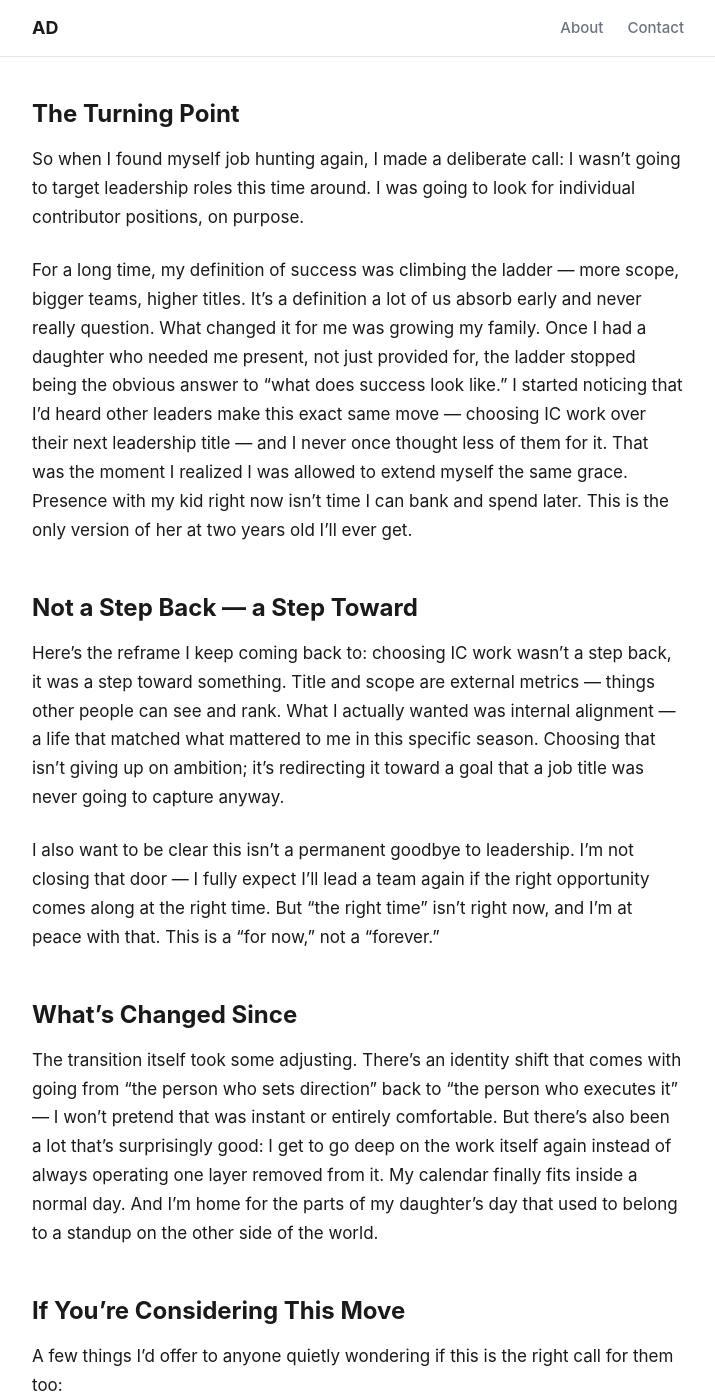
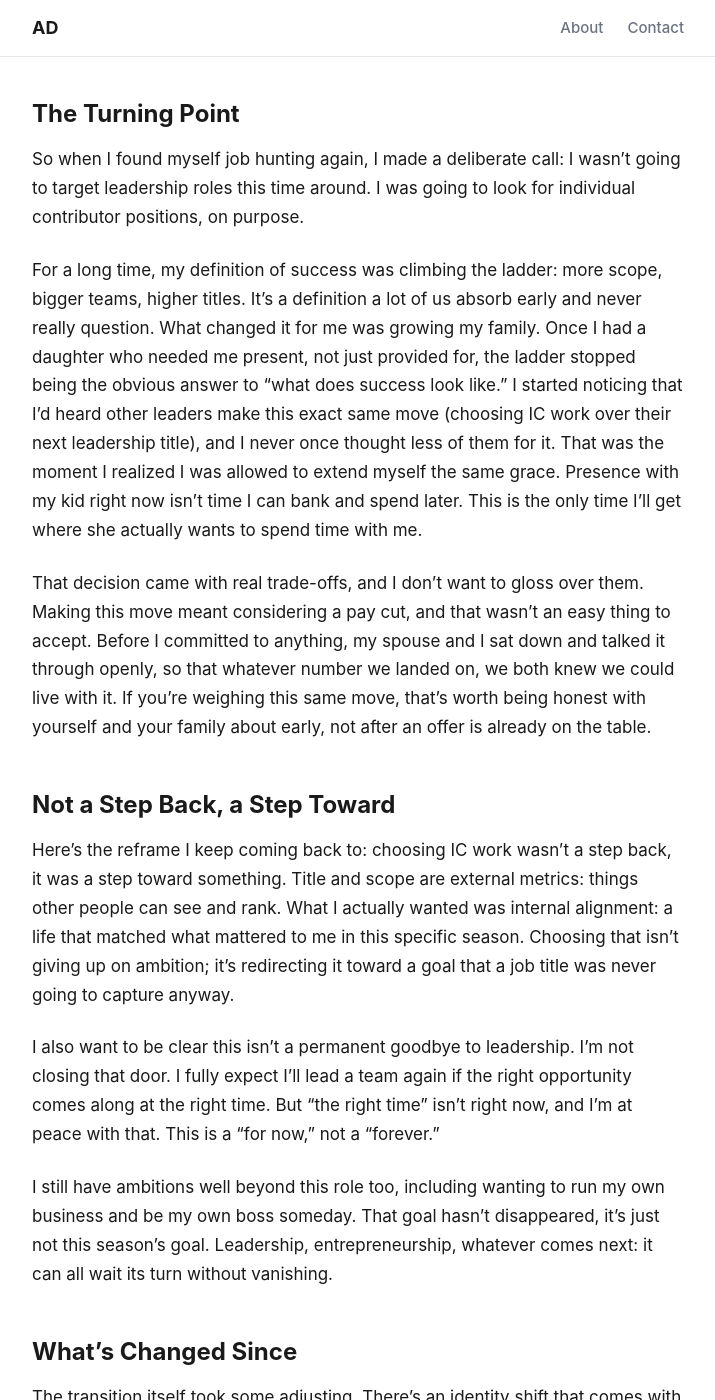
Before and after one commit to aneeldadani/aneeldadani.github.io, a Jekyll site: the page built from _posts/2026-07-12-from-leader-to-individual-contributor.md, in a window 1280 px wide and 1400 px high, scrolled down 1514 px. Shown: the whole window, without its empty margins (282-997 px from the left). Built offline with Jekyll 4.4.1, drawn with Linux system fonts in a browser that asks for light colours; some of the changed text lies outside the part shown.

Commit message:
Polish IC transition post: remove em dashes, add trade-off details
Removes all em dashes in favor of periods/colons/parentheses, swaps
two requested phrasings, adds the pay-cut/spousal discussion and the
own-boss ambition, and links back to the Job Search Tips post.

Co-Authored-By: Claude Sonnet 5 <noreply@anthropic.com>
Claude-Session: https://claude.ai/code/session_01CrXAeYDJ61EQDLUUJWPcEb

```diff
--- a/_posts/2026-07-12-from-leader-to-individual-contributor.md
+++ b/_posts/2026-07-12-from-leader-to-individual-contributor.md
@@ -1,51 +1,57 @@
 ---
 layout: post
-title: "Stepping Back Into Individual Contributor Work — Not a Step Back"
+title: "Stepping Back Into Individual Contributor Work Is Not a Step Back"
 subtitle: "Why I went looking for an individual contributor role instead of my next leadership title"
 date: 2026-07-12
 author: Aneel Dadani
 tags: [Leadership, Career, Management]
 ---
 
-A few months ago, I found myself back on the job market after several years in senior leadership. Here's the part that surprises people: I wasn't looking for my next leadership title. I went looking for an individual contributor role, on purpose. When I tell people that, I can usually see the same question forming behind their eyes before they ask it out loud: "Wait, why would you go backwards?" There's an assumption baked into that question — that choosing IC work over leadership must be a step down, or a consolation prize. I want to answer that honestly: it wasn't either. This was a decision I made deliberately, and I want to share how I got there, because I know I'm not the only leader who's quietly wrestled with this same tradeoff.
+A few months ago, I found myself back on the job market after several years in senior leadership. Here's the part that surprises people: I wasn't looking for my next leadership title. I went looking for an individual contributor role, on purpose. When I tell people that, I can usually see the same question forming behind their eyes before they ask it out loud: "Wait, why would you go backwards?" There's an assumption baked into that question: that choosing IC work over leadership must be a step down, or a consolation prize. I want to answer that honestly: it wasn't either. This was a decision I made deliberately, and I want to share how I got there, because I know I'm not the only leader who's quietly wrestled with this same tradeoff.
 
 ## What Leadership Gave Me
 
-I want to be clear about something up front: I loved being a leader. Over more than five years in senior leadership roles, I got to set strategy, build teams from the ground up, and watch people I mentored grow into roles I knew they were capable of long before they believed it themselves. There's a specific kind of satisfaction in that — in multiplying your impact through other people instead of just your own two hands. So when I started applying to roles again, it wasn't because I'd soured on leadership. It's a story about timing, and about what I actually wanted this season of my life to look like.
+I want to be clear about something up front: I loved being a leader. Over more than five years in senior leadership roles, I got to set strategy, build teams from the ground up, and watch people I mentored grow into roles I knew they were capable of long before they believed it themselves. There's a specific kind of satisfaction in that: multiplying your impact through other people instead of just your own two hands. So when I started applying to roles again, it wasn't because I'd soured on leadership. It's a story about timing, and about what I actually wanted this season of my life to look like.
 
 ## The Real Strain
 
-About two years ago, our family grew — I became a dad. That was the first time in my life I had to learn how to balance family life with work life, and it's a balance I've been working at, imperfectly, ever since.
+About two years ago, our family grew. I became a dad. That was the first time in my life I had to learn how to balance family life with work life, and it's a balance I've been working at, imperfectly, ever since.
 
-In my last leadership role, I managed a global team. On paper, that's a great career accomplishment. In practice, it meant my calendar didn't respect a single time zone. Standups with one region meant being online before sunrise. 1:1s and exec syncs with another meant staying logged on well after dinner. Strategic thinking — the kind of deep, uninterrupted work that leadership actually requires — had to get squeezed into whatever gaps were left, which usually meant early mornings or late nights.
+In my last leadership role, I managed a global team. On paper, that's a great career accomplishment. In practice, it meant my calendar didn't respect a single time zone. Standups with one region meant being online before sunrise. 1:1s and exec syncs with another meant staying logged on well after dinner. Strategic thinking (the kind of deep, uninterrupted work that leadership actually requires) had to get squeezed into whatever gaps were left, which usually meant early mornings or late nights.
 
-Here's the thing about leadership work: it doesn't compress into a tidy 9-to-5. It bleeds into the edges of the day. And those edges — early morning, evening, the in-between moments — are exactly the hours my two-year-old needed me most. I found myself constantly triangulating between three things that all mattered deeply to me: setting the strategic direction my team needed, being genuinely present and supportive for the people I managed, and being home and available for my family. I could usually manage two out of three on any given day. All three, consistently, started to feel impossible.
+Here's the thing about leadership work: it doesn't compress into a tidy 9-to-5. It bleeds into the edges of the day. And those edges (early morning, evening, the in-between moments) are exactly the hours my family needed me the most. I found myself constantly triangulating between three things that all mattered deeply to me: setting the strategic direction my team needed, being genuinely present and supportive for the people I managed, and being home and available for my family. I could usually manage two out of three on any given day. All three, consistently, started to feel impossible.
 
 ## The Turning Point
 
 So when I found myself job hunting again, I made a deliberate call: I wasn't going to target leadership roles this time around. I was going to look for individual contributor positions, on purpose.
 
-For a long time, my definition of success was climbing the ladder — more scope, bigger teams, higher titles. It's a definition a lot of us absorb early and never really question. What changed it for me was growing my family. Once I had a daughter who needed me present, not just provided for, the ladder stopped being the obvious answer to "what does success look like." I started noticing that I'd heard other leaders make this exact same move — choosing IC work over their next leadership title — and I never once thought less of them for it. That was the moment I realized I was allowed to extend myself the same grace. Presence with my kid right now isn't time I can bank and spend later. This is the only version of her at two years old I'll ever get.
+For a long time, my definition of success was climbing the ladder: more scope, bigger teams, higher titles. It's a definition a lot of us absorb early and never really question. What changed it for me was growing my family. Once I had a daughter who needed me present, not just provided for, the ladder stopped being the obvious answer to "what does success look like." I started noticing that I'd heard other leaders make this exact same move (choosing IC work over their next leadership title), and I never once thought less of them for it. That was the moment I realized I was allowed to extend myself the same grace. Presence with my kid right now isn't time I can bank and spend later. This is the only time I'll get where she actually wants to spend time with me.
 
-## Not a Step Back — a Step Toward
+That decision came with real trade-offs, and I don't want to gloss over them. Making this move meant considering a pay cut, and that wasn't an easy thing to accept. Before I committed to anything, my spouse and I sat down and talked it through openly, so that whatever number we landed on, we both knew we could live with it. If you're weighing this same move, that's worth being honest with yourself and your family about early, not after an offer is already on the table.
 
-Here's the reframe I keep coming back to: choosing IC work wasn't a step back, it was a step toward something. Title and scope are external metrics — things other people can see and rank. What I actually wanted was internal alignment — a life that matched what mattered to me in this specific season. Choosing that isn't giving up on ambition; it's redirecting it toward a goal that a job title was never going to capture anyway.
+## Not a Step Back, a Step Toward
 
-I also want to be clear this isn't a permanent goodbye to leadership. I'm not closing that door — I fully expect I'll lead a team again if the right opportunity comes along at the right time. But "the right time" isn't right now, and I'm at peace with that. This is a "for now," not a "forever."
+Here's the reframe I keep coming back to: choosing IC work wasn't a step back, it was a step toward something. Title and scope are external metrics: things other people can see and rank. What I actually wanted was internal alignment: a life that matched what mattered to me in this specific season. Choosing that isn't giving up on ambition; it's redirecting it toward a goal that a job title was never going to capture anyway.
+
+I also want to be clear this isn't a permanent goodbye to leadership. I'm not closing that door. I fully expect I'll lead a team again if the right opportunity comes along at the right time. But "the right time" isn't right now, and I'm at peace with that. This is a "for now," not a "forever."
+
+I still have ambitions well beyond this role too, including wanting to run my own business and be my own boss someday. That goal hasn't disappeared, it's just not this season's goal. Leadership, entrepreneurship, whatever comes next: it can all wait its turn without vanishing.
 
 ## What's Changed Since
 
-The transition itself took some adjusting. There's an identity shift that comes with going from "the person who sets direction" back to "the person who executes it" — I won't pretend that was instant or entirely comfortable. But there's also been a lot that's surprisingly good: I get to go deep on the work itself again instead of always operating one layer removed from it. My calendar finally fits inside a normal day. And I'm home for the parts of my daughter's day that used to belong to a standup on the other side of the world.
+The transition itself took some adjusting. There's an identity shift that comes with going from "the person who sets direction" back to "the person who executes it." I won't pretend that was instant or entirely comfortable. But there's also been a lot that's surprisingly good: I get to go deep on the work itself again instead of always operating one layer removed from it. My calendar finally fits inside a normal day. And I'm home for the parts of my daughter's day that used to belong to a standup on the other side of the world.
 
 ## If You're Considering This Move
 
 A few things I'd offer to anyone quietly wondering if this is the right call for them too:
 
 1. **Define success on your own terms, not the org chart's.** The next title up is only a win if it actually gets you closer to what you want your life to look like.
-2. **Talk to people who've made this move.** Ask them how it went, honestly. Normalizing the conversation is half the battle — I wish I'd asked sooner.
-3. **Get clear on your "why" before you start applying.** You'll need to explain it — to interviewers, to your network, and mostly to yourself — and it's a lot easier to do that without apology when you're clear on the reason.
+2. **Talk to people who've made this move.** Ask them how it went, honestly. Normalizing the conversation is half the battle. I wish I'd asked sooner.
+3. **Get clear on your "why" before you start applying.** You'll need to explain it (to interviewers, to your network, and mostly to yourself), and it's a lot easier to do that without apology when you're clear on the reason.
 4. **Remember it's a season, not a life sentence.** Leadership can be a door you walk back through later. Choosing IC work now doesn't mean choosing it forever.
+
+And if you're in the thick of the job search itself, the advice I shared in [Job Search Tips](https://aneeldadani.com/2025-07-25-job-search-tips/) still holds up here too. None of it changes just because you're targeting a different kind of role.
 
 ---
 
-*If you're going through this same transition or thinking about it, I'd genuinely love to hear from you. Feel free to reach out — my LinkedIn and GitHub links are below.*
+*If you're going through this same transition or thinking about it, I'd genuinely love to hear from you. Feel free to reach out. My LinkedIn and GitHub links are below.*
```
